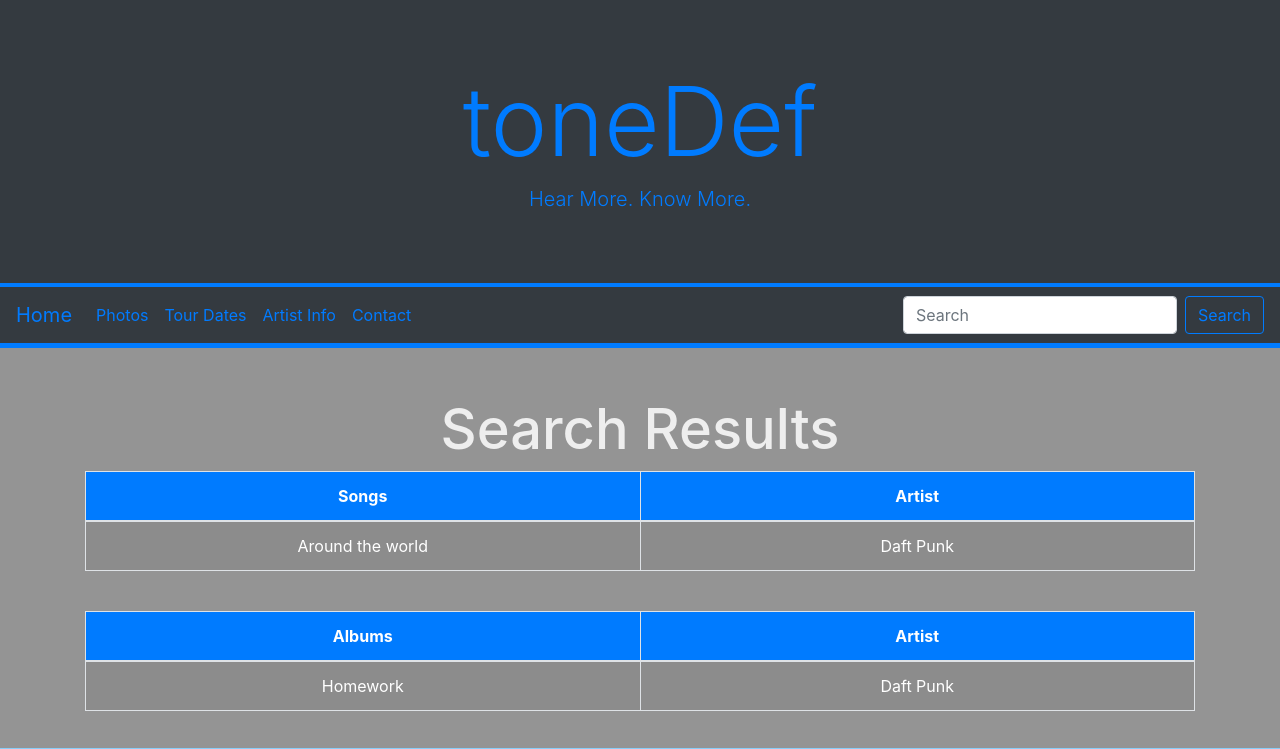
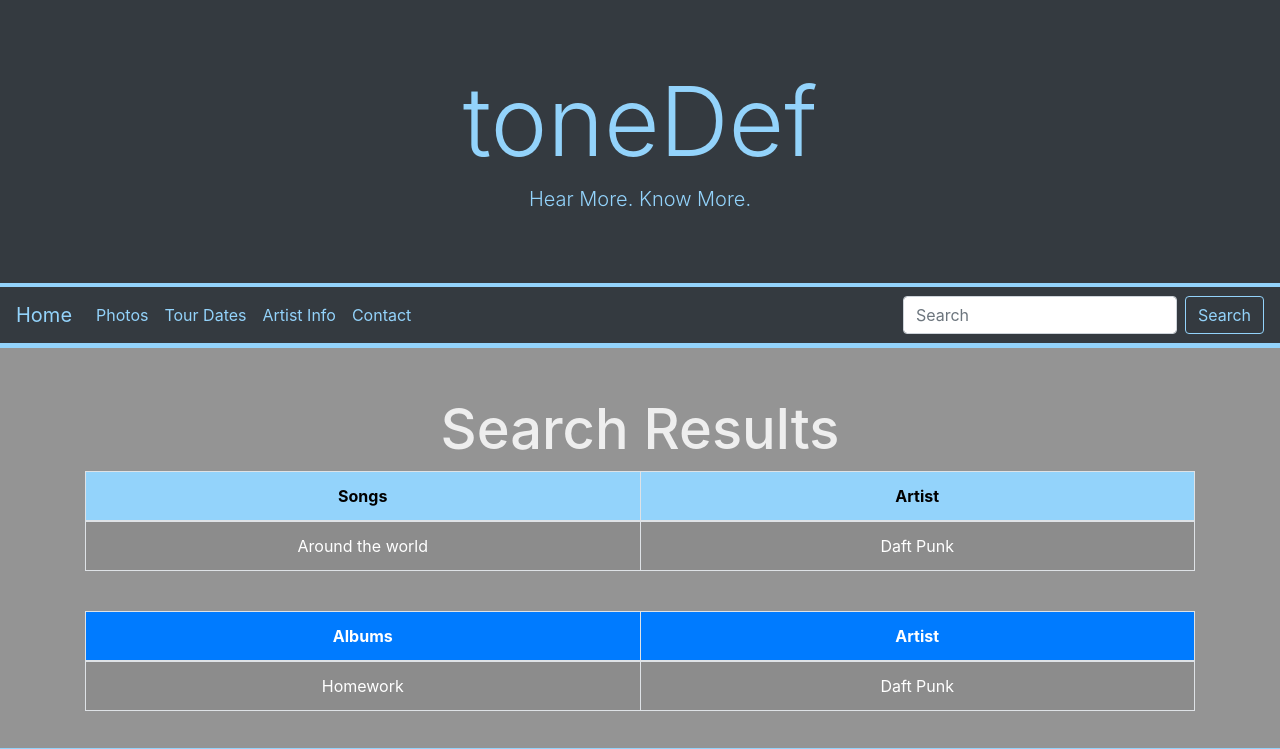
Before and after one commit to Jonorlowski1/Project-1, a plain HTML site: page index.html in a window 1280 px wide. Shown: the top 749 px of the page. Drawn offline with nearby package versions, Linux system fonts and the light colour scheme; no server answers; a web font is replaced by a local one.

Commit message:
Changed blue color to something AIM approved against the black-gray background

```diff
--- a/assets/css/toneDef.css
+++ b/assets/css/toneDef.css
@@ -24,8 +24,13 @@ h2 {
     text-align: center;
 }
 
+.songHeader {
+    color: #000000;
+    background-color: #93D3FB;
+}
+
 #header {
-    border-bottom: #007BFF solid thick;
+    border-bottom: #93D3FB solid thick;
 }
 
 #lyrics-div {
@@ -42,7 +47,17 @@ h2 {
 .navbar-header {
     margin: 0;
     margin-top: -33px;
-    border-bottom: #007BFF solid thick;
+    border-bottom: #93D3FB solid thick;
+}
+
+.nav-link,
+.display-1,
+.lead {
+    color: #93D3FB;
+}
+
+#submitButton {
+    border:#93D3FB solid thin;
 }
 
 .songHeader,
@@ -73,5 +88,5 @@ h2 {
 .footer {
     /* position: absolute; */
     z-index: 99;
-    background-color: lightskyblue;
+    background-color: #93D3FB;
 }
--- a/index.html
+++ b/index.html
@@ -21,13 +21,13 @@
 <body>
 
   <div class="jumbotron jumbotron-fluid bg-dark" id="header">
-    <h1 id="returnToMainPage" class="display-1 text-center text-primary text-weight-bold">toneDef</h1>
-    <h3 class="lead text-weight-bold text-primary text-center">Hear More. Know More.</h3>
+    <h1 id="returnToMainPage" class="display-1 text-center text-weight-bold">toneDef</h1>
+    <h3 class="lead text-weight-bold text-center">Hear More. Know More.</h3>
   </div>
 
   <nav class="navbar navbar-expand-lg navbar-light bg-dark navbar-header">
 
-    <a class="navbar-brand text-primary" id="homeTab" href="#">Home</a>
+    <a class="navbar-brand" style="color: #93D3FB" id="homeTab" href="#">Home</a>
     <button class="navbar-toggler" type="button" data-toggle="collapse" data-target="#navbarSupportedContent"
       aria-controls="navbarSupportedContent" aria-expanded="false" aria-label="Toggle navigation">
       <span class="navbar-toggler-icon"></span>
@@ -35,21 +35,21 @@
     <div class="navbar-collapse" id="navbarSupportedContent">
       <ul class="navbar-nav mr-auto">
         <li class="nav-item">
-          <a class="nav-link text-primary" id="photosTab" href="#">Photos</a>
+          <a class="nav-link" style="color: #93D3FB" id="photosTab" href="#">Photos</a>
         </li>
         <li class="nav-item">
-          <a class="nav-link text-primary" id="tourDatesTab" href="#">Tour Dates</a>
+          <a class="nav-link" style="color: #93D3FB" id="tourDatesTab" href="#">Tour Dates</a>
         </li>
         <li class="nav-item">
-          <a class="nav-link text-primary" id="newsTab" href="#">Artist Info</a>
+          <a class="nav-link" style="color: #93D3FB" id="newsTab" href="#">Artist Info</a>
         </li>
         <li class="nav-item">
-          <a class="nav-link text-primary" id="contactTab" href="#">Contact</a>
+          <a class="nav-link" style="color: #93D3FB" id="contactTab" href="#">Contact</a>
         </li>
       </ul>
       <form class="form-inline my-2 my-lg-0">
         <input class="form-control mr-sm-2" id="searchInput" type="search" placeholder="Search" aria-label="Search">
-        <button class="btn btn-outline-primary my-2 my-sm-0" id="submitButton" type="submit">Search</button>
+        <button class="btn my-2 my-sm-0" style="color: #93D3FB" id="submitButton" type="submit">Search</button>
       </form>
     </div>
   </nav>
```
